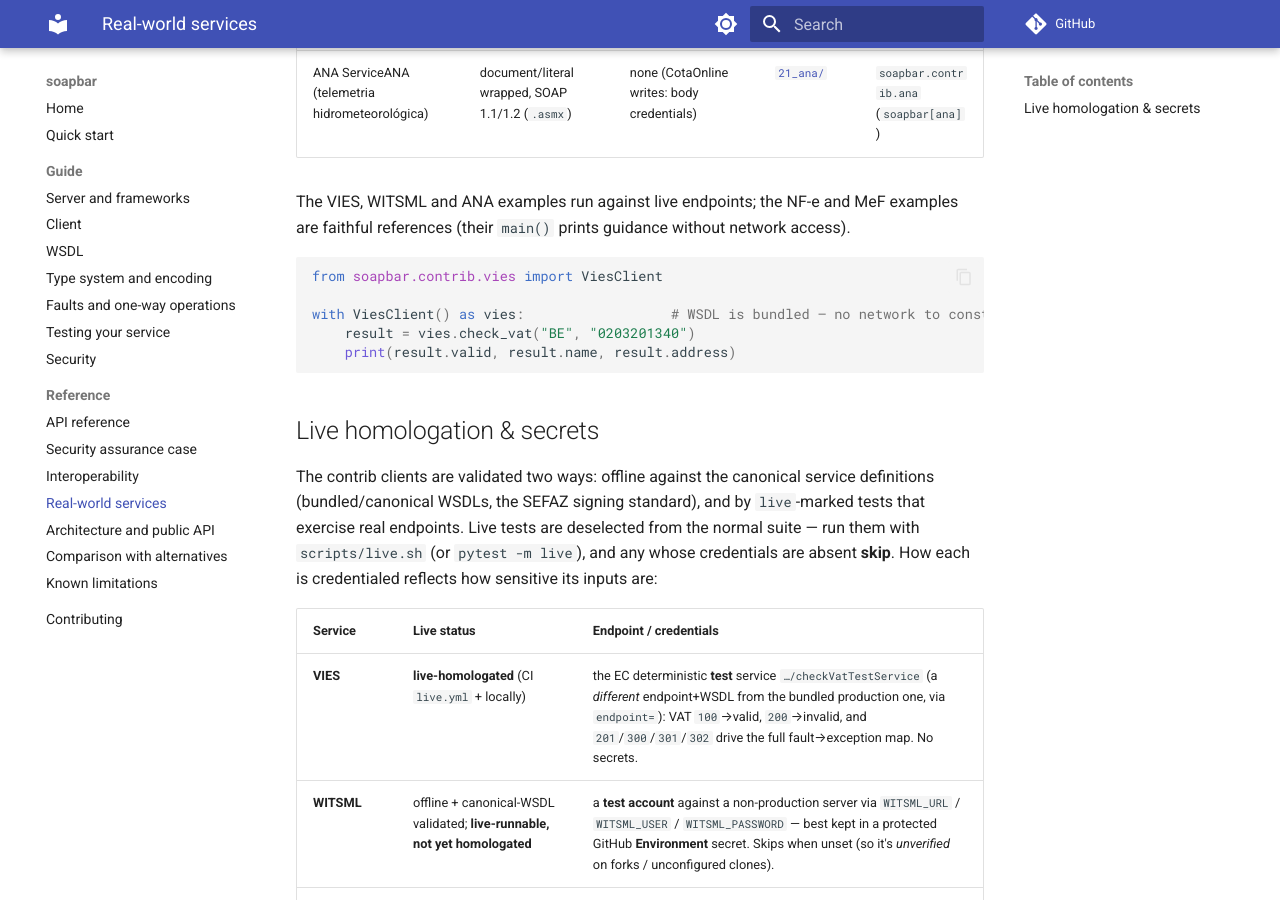
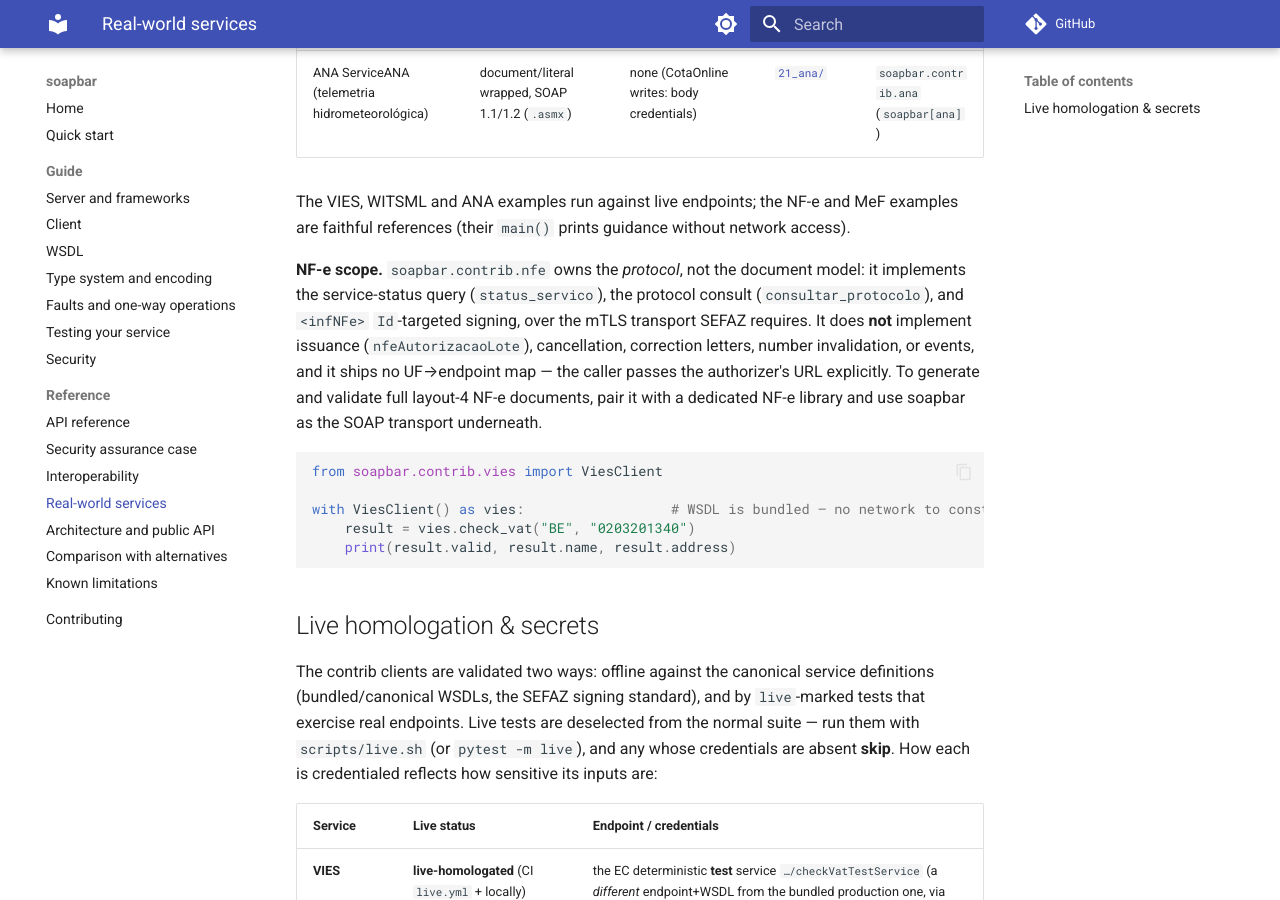
Before and after one commit to hitoshyamamoto/soapbar, an MkDocs documentation site: the page built from docs/real-world.md, in a window 1280 px wide and 900 px high, scrolled down 675 px. Built offline with MkDocs 1.6.1 and Material for MkDocs 9.7.7, drawn with Linux system fonts in a browser that asks for light colours; comment, search, counter and statistics services are not loaded.

Commit message:
docs(contrib): state the NF-e client's actual scope (#246)
`soapbar.contrib.nfe` implements `status_servico`,
`consultar_protocolo`, and `<infNFe>` signing — no issuance
(`nfeAutorizacaoLote`), cancellation, correction letters, invalidation,
events, or UF→endpoint map (the module docstring already says so). The
README's unqualified "SEFAZ NF-e" entry reads broader than that.

- README: qualifies the contrib line (status/protocol queries and
`<infNFe>` signing — issuance out of scope).
- `docs/real-world.md`: adds an **NF-e scope** note after the services
table (there is no dedicated NF-e section — it is a table row),
recommending a dedicated NF-e library for layout-4 generation with
soapbar as the SOAP transport underneath.
- `docs/limitations.md`: records missing issuance as a deliberate scope
decision, consistent with the module docstring.

No code changes; the missing operations are deliberately not implemented
— soapbar's position is SOAP transport, not an NF-e library.

````diff
--- a/docs/real-world.md
+++ b/docs/real-world.md
@@ -15,6 +15,15 @@ and optional typed clients ship under `soapbar.contrib.*` (installable via extra
 The VIES, WITSML and ANA examples run against live endpoints; the NF-e and MeF
 examples are faithful references (their `main()` prints guidance without
 network access).
+
+**NF-e scope.** `soapbar.contrib.nfe` owns the *protocol*, not the document
+model: it implements the service-status query (`status_servico`), the protocol
+consult (`consultar_protocolo`), and `<infNFe>` `Id`-targeted signing, over the
+mTLS transport SEFAZ requires. It does **not** implement issuance
+(`nfeAutorizacaoLote`), cancellation, correction letters, number invalidation,
+or events, and it ships no UF→endpoint map — the caller passes the authorizer's
+URL explicitly. To generate and validate full layout-4 NF-e documents, pair it
+with a dedicated NF-e library and use soapbar as the SOAP transport underneath.
 
 ```python
 from soapbar.contrib.vies import ViesClient
````
Also changed, not shown: README.md (+1 -1 lines), docs/limitations.md (+1 -0 lines).
